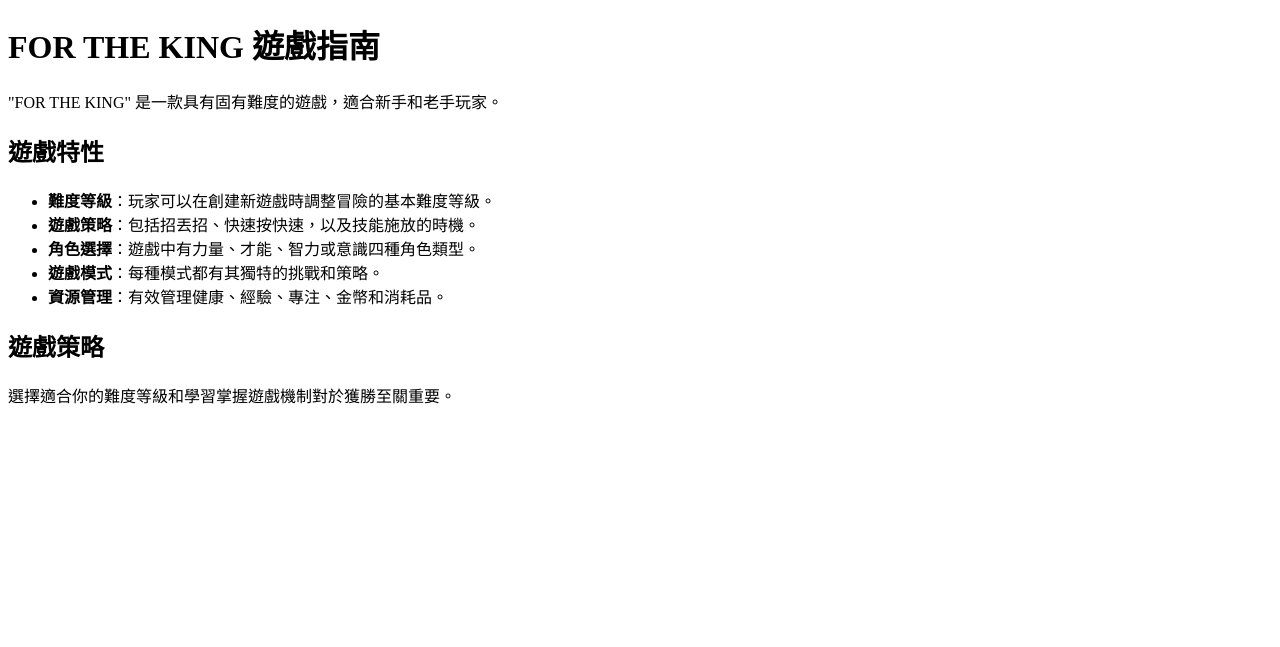
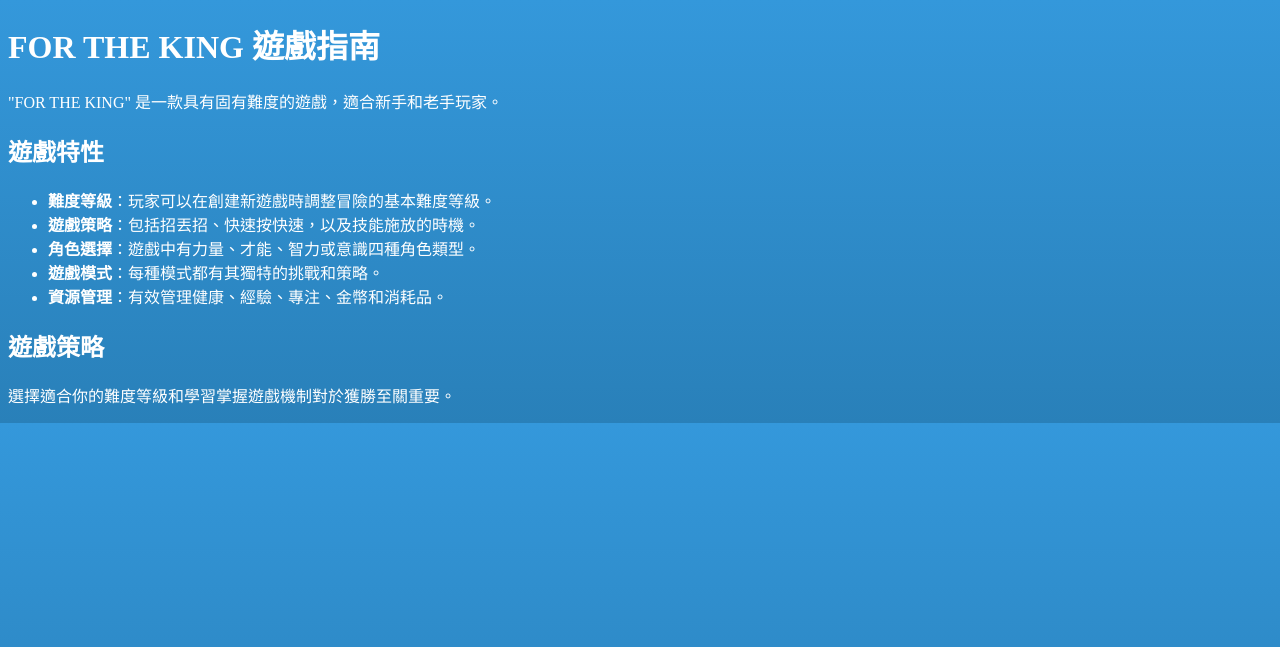
Before and after one commit to y10933/test, a Flask app: page / in a window 1280 px wide. Shown: the top 647 px of the page. Run offline with Flask 3, Linux system fonts and the light colour scheme.

Commit message:
Update intro.html
head裡加了CSS漸層

```diff
--- a/templates/intro.html
+++ b/templates/intro.html
@@ -3,6 +3,12 @@
 <head>
     <meta charset="UTF-8">
     <title>FOR THE KING 遊戲指南</title>
+    <style>
+        body {
+            background: linear-gradient(to bottom, #3498db, #2980b9); /* 藍色漸層 */
+            color: white; /* 文字顏色設為白色以便對比 */
+        }
+    </style>
 </head>
 <body>
     <h1>FOR THE KING 遊戲指南</h1>
```
